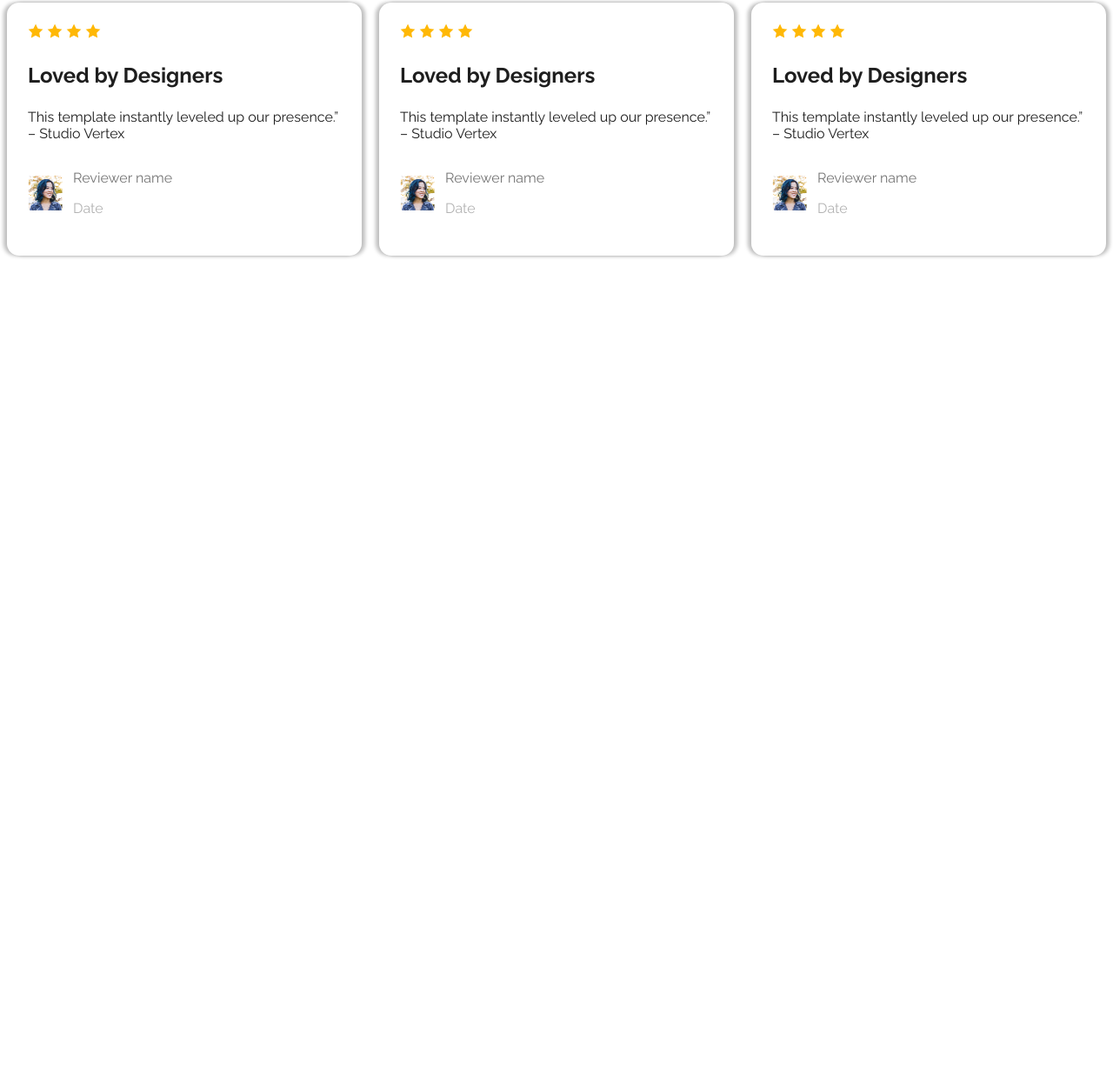
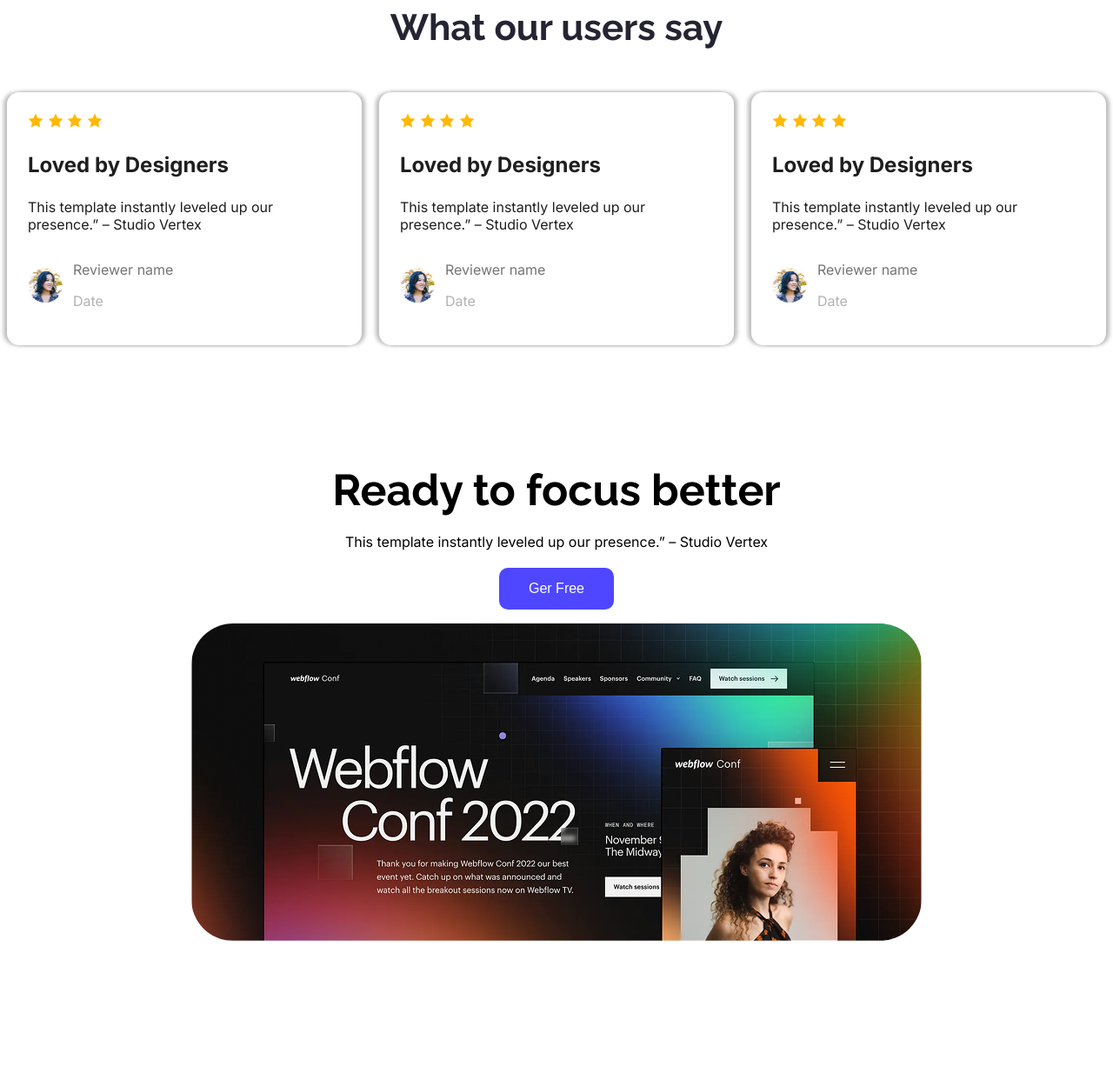
Before and after one commit to Ariful3031/first-assingment-task, a plain HTML site: page assingment.html in a window 1280 px wide. Shown: the part 1793-3027 px from the top of the page at 87% size. Before the commit the page ends 2095 px from the top, so only its background shows below. Drawn offline with Linux system fonts and the light colour scheme.

Commit message:
add to focus better

```diff
--- a/assingment.html
+++ b/assingment.html
@@ -67,7 +67,7 @@
         <!-- what our user section start -->
         <section class="skills">
             <h3 class=" user-section-tittle">What our users say</h3>
-            <div class="user-skills-container">
+            <div class="user-skills-container inter-normal">
                 <div class="user-skill-container">
                     <div class="user-skill-subcontainer">
                         <img src="Assets/icon-star.png" alt="">
@@ -114,7 +114,7 @@
                     <h3 class="suer-tittle">Loved by Designers</h3>
                     <p class="uesr-description">This template instantly leveled up our presence.” – Studio Vertex</p>
                     <div class="our-user-bottom-container">
-                        <img src="Assets/avatar.png" class=" our-user-img">
+                        <img src="Assets/avatar.png" class="our-user-img">
                         <div class="our-user-bottom-subcontainer">
                             <p class="user-supdescription">Reviewer name</p>
                             <p class="user-normal-subdescription">Date</p>
@@ -124,6 +124,15 @@
                 </div>
             </div>
         </section>
+        <!-- Ready to focus better -->
+        <div class="div-skillers">
+            <h3 class="ready-tittle">Ready to focus better</h3>
+            <p class="ready-description inter-normal">This template instantly leveled up our presence.” – Studio Vertex
+            </p>
+            <p><button class="ready-button nav-button">Ger Free</button></p>
+            <img src="Assets/wc-big.png" class="ready-img">
+        </div>
+
 
 
     </main>
--- a/styles.css
+++ b/styles.css
@@ -196,7 +196,6 @@ main {
     margin-top: 40px;
 }
 
-
 .item-tittle {
     font-size: 80px;
     font-weight: bold;
@@ -215,7 +214,6 @@ main {
 .skills {
     max-width: 1440px;
     margin: 0 auto;
-
 }
 
 .user-skills-container {
@@ -223,9 +221,6 @@ main {
     gap: 20px;
     /* background-color: #FFFFFF; */
     justify-content: space-around;
-
-
-
 }
 
 .user-skill-container {
@@ -234,10 +229,6 @@ main {
     padding: 24px;
     box-shadow: -4px 0px 4px rgba(0, 0, 0, 0.25), 4px 0px 4px rgba(0, 0, 0, 0.25);
     border-radius: 14px;
-
-
-
-
 }
 
 .our-user-bottom-container {
@@ -247,12 +238,12 @@ main {
 
 }
 
-
 .user-section-tittle {
     font-size: 42px;
     font-weight: bold;
     color: #252432;
     text-align: center;
+    margin: 137px auto 50px;
 }
 
 .suer-tittle {
@@ -265,7 +256,6 @@ main {
     font-size: 16px;
     font-weight: 400px;
     color: #1E1E1E;
-
 }
 
 .user-supdescription {
@@ -279,7 +269,6 @@ main {
     font-size: 16px;
     font-weight: 400px;
     color: #B3B3B3;
-
 }
 
 .our-user-img {
@@ -287,3 +276,53 @@ main {
     width: 40px;
 
 }
+
+.our-user-img {
+    border-radius: 50px;
+}
+
+/* Ready to focus better */
+
+.div-skillers {
+    /* display: flex; */
+    max-width: 1440px;
+    height: 697px;
+    align-items: center;
+    text-align: center;
+    /* border: 20px solid black; */
+    margin-top: 137px;
+    box-shadow: 0p 4px 4px 0px #FFFFFF;
+    border-radius: 10px;
+}
+
+.ready-tittle {
+    font-size: 50px;
+    font-weight: bold;
+    color: #000000;
+    margin: 71px 0px 20px;
+    text-align: center;
+}
+
+.ready-description {
+    font-size: 16px;
+    font-weight: 400px;
+    color: #000000;
+    margin-bottom: 20px;
+    text-align: center;
+}
+
+
+.ready-button {
+    justify-content: center;
+    margin: 0 auto;
+    display: block;
+}
+
+.ready-img {
+    display: flex;
+    border-radius: 48px;
+    justify-content: center;
+    margin: 0 auto;
+    text-align: center;
+    align-items: center;
+}
```
